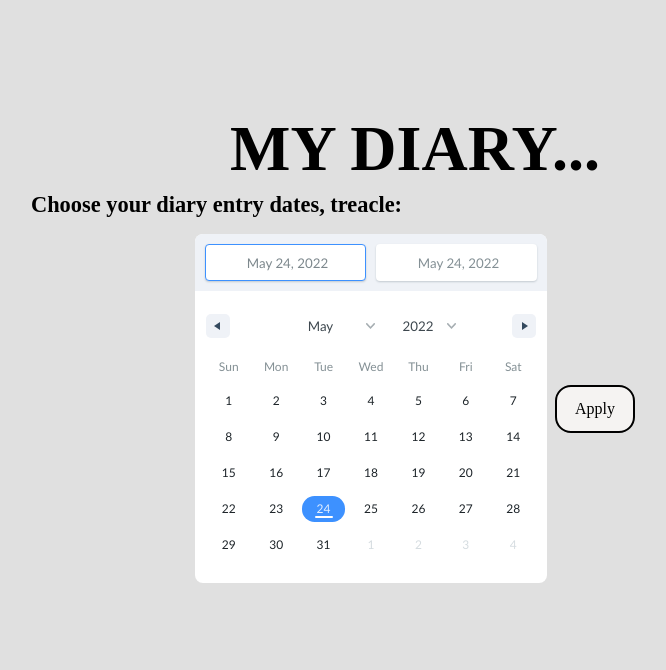
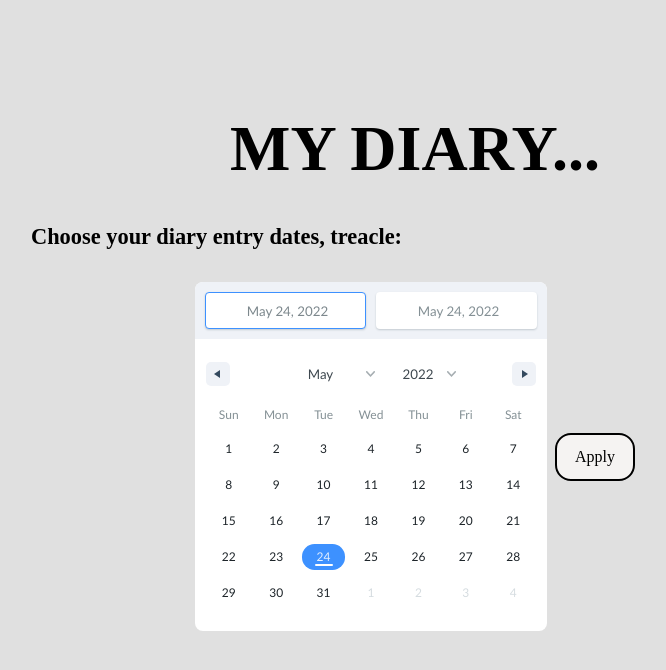
Before and after one commit to BAZBOT123/solo-project-diary-client, a React (Create React App) app: page /diary/calendar in a window 1280 px wide. Shown: the top 670 px of the page, without its empty margins (225-891 px from the left). Built offline with nearby package versions, Linux system fonts and the light colour scheme; no server answers; a web font is replaced by a local one.

Commit message:
change end route for navigation on all a pages.

```diff
--- a/src/components/AddNew.js
+++ b/src/components/AddNew.js
@@ -51,7 +51,7 @@ function AddNew(props) {
             <form className='data-input'
                 onSubmit={handleSubmit}>
                 <header className='my-diary-div'><i className="fa-light fa-face-awesome"></i>
-                    <h1 className='diary-font'><Link to='/'>MY DIARY...</Link></h1>
+                    <h1 className='diary-font'><Link to='/home'>MY DIARY...</Link></h1>
                 </header>
 
                 <main className='add-form-display'>
--- a/src/components/Calendar.js
+++ b/src/components/Calendar.js
@@ -17,7 +17,7 @@ function Calendar(props) {
 
             <header className='my-diary'>
 
-                <h1 className='diary-font'><Link to='/'>MY DIARY...</Link></h1>
+                <h1 className='diary-font'><Link to='/home'>MY DIARY...</Link></h1>
             </header>
             <h2 className='calendar-text'>Choose your diary entry dates, treacle:</h2>
             <div className='calendar-display'>
--- a/src/components/UpdateDiary.js
+++ b/src/components/UpdateDiary.js
@@ -62,7 +62,7 @@ function UpdateDiary(props) {
       <form onSubmit={handleSubmit}
         className='data-input'>
         <header className='my-diary'>
-          <h1 className='diary-font'><Link to='/'>MY DIARY...</Link></h1>
+          <h1 className='diary-font'><Link to='/home'>MY DIARY...</Link></h1>
         </header>
         <div className='form-display'>
           <div className='update-date-div'>
--- a/src/components/ViewDiary.js
+++ b/src/components/ViewDiary.js
@@ -45,7 +45,7 @@ export default function ViewDiary({ setDiary, diary }) {
             .then(response => {
                 //log it out.
                 console.log("Diary deleted", response)
-                navigate('/')
+                navigate('/home')
             })
     }
 
@@ -58,7 +58,7 @@ export default function ViewDiary({ setDiary, diary }) {
     return (
         <div className='view-main-page'>
             <header className='my-diary'>
-                <h1 className='diary-font'><Link to='/'>MY DIARY...</Link></h1>
+                <h1 className='diary-font'><Link to='/home'>MY DIARY...</Link></h1>
             </header>
 
             <div className='diary-date-div'>
--- a/src/components/addNew.css
+++ b/src/components/addNew.css
@@ -31,7 +31,7 @@
   place-items: center;
   justify-content: center;
   flex-direction: column;
-  margin-top: 3rem;
+  /* margin-top: 3rem; */
 }
 
 .button-section {
--- a/src/components/calendar.css
+++ b/src/components/calendar.css
@@ -79,8 +79,8 @@ div.calendar-display {
   font-family: "Patrick Hand SC", cursive;
   color: black;
   padding-left: 20%;
-  padding-bottom: 1rem;
-  padding-top: 5rem;
+  padding-bottom: 2rem;
+  padding-top: 7rem;
   font-size: 1.4rem;
 }
 
--- a/src/components/viewDiary.css
+++ b/src/components/viewDiary.css
@@ -27,6 +27,7 @@ div.diary-date-div {
   font-family: "Patrick Hand SC", cursive;
   margin: 0;
   font-size: 1.4rem;
+  margin-top: 2rem;
 }
 
 .view-main-page {
```
